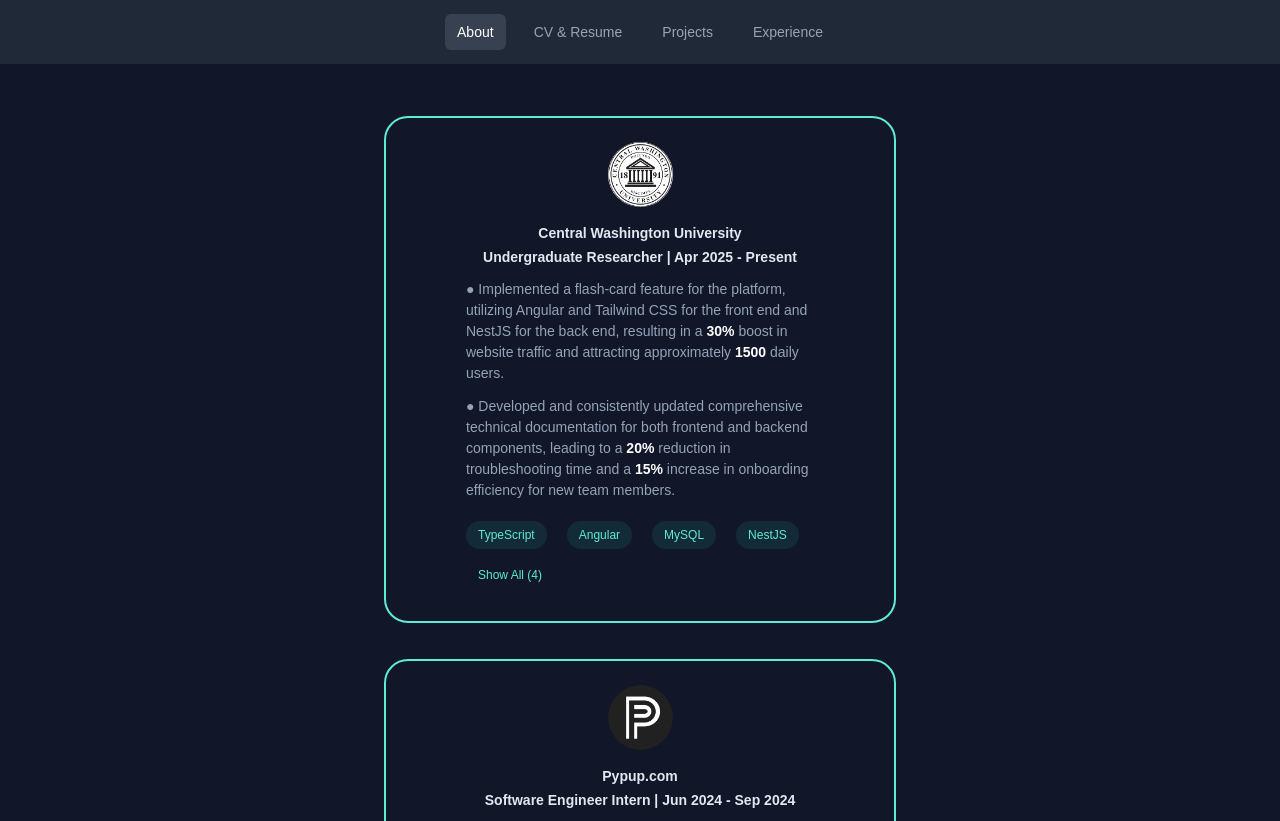
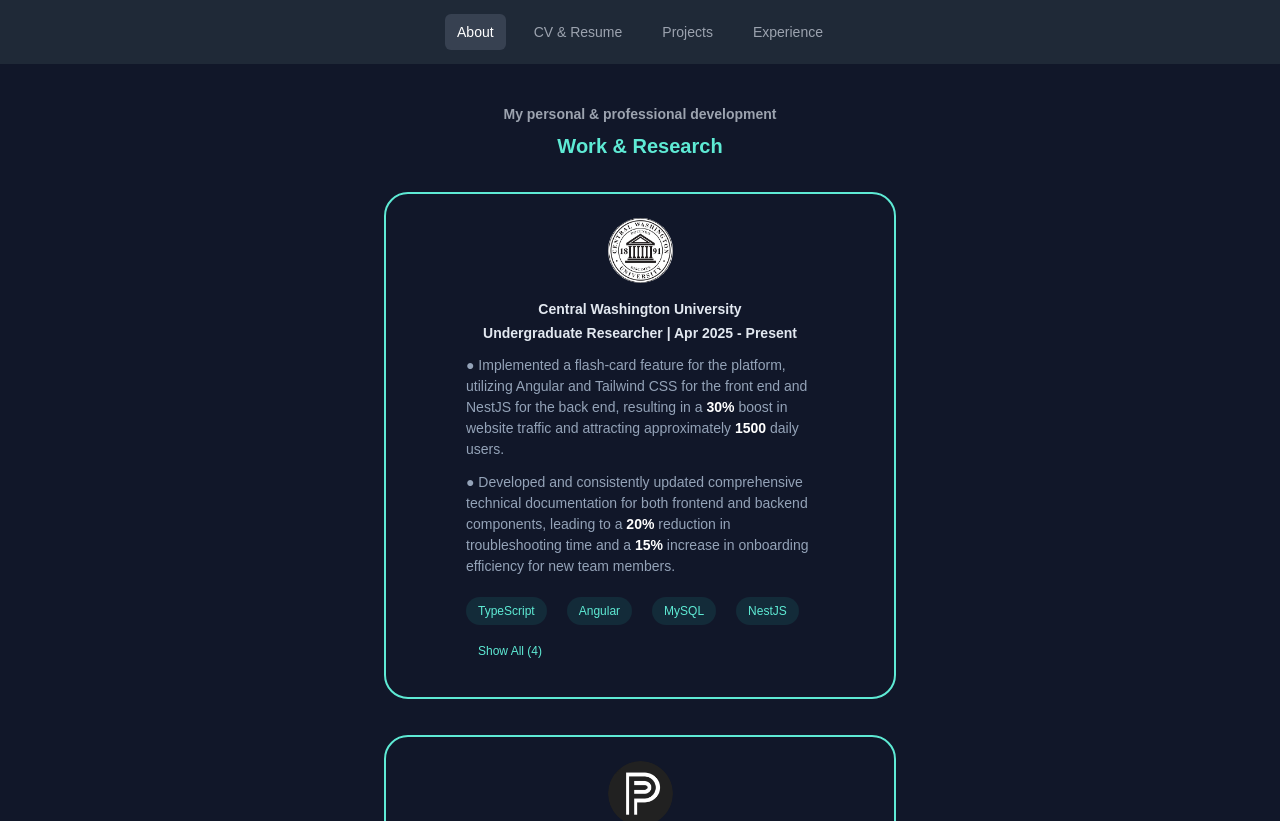
Before and after one commit to orchlonn/orchlon-portfolio, a Next.js app: page /experience in a window 1280 px wide. Shown: the top 821 px of the page. Built offline with nearby package versions, Linux system fonts and the light colour scheme.

Commit message:
section header updated

```diff
--- a/src/Components/ExperienceItem.tsx
+++ b/src/Components/ExperienceItem.tsx
@@ -24,8 +24,10 @@
     : skills.slice(0, initialSkillCount);
 
   return (
-    <div className="flex flex-col gap-y-2 my-3 w-2/5 border-2 border-teal-300 rounded-3xl py-5 px-20 transition-all duration-300 ease-in-out hover:scale-105 hover:shadow-[0_0_30px_rgba(20,184,166,0.3)] hover:border-teal-400 cursor-pointer">
-      {" "}
+    <div
+      className="flex flex-col gap-y-2 my-3 w-2/5 border-2 border-teal-300 rounded-3xl py-5 px-20 transition-all duration-300 ease-in-out hover:scale-105 hover:shadow-[0_0_30px_
+    ] hover:border-teal-400 cursor-pointer"
+    >
       <div className="flex justify-center items-center">
         <Image
           src={image}
--- a/src/Components/SectionHeader.tsx
+++ b/src/Components/SectionHeader.tsx
@@ -1,9 +1,9 @@
-const SectionHeader = ({ title }: { title: string }) => {
+const SectionHeader = ({ title, desc }: { title: string; desc: string }) => {
   return (
-    <h1 className="flex section-header text-2xl font-bold items-center">
-      /{title}
-      <span className="nav-indicator mr-4 h-[1px] w-32 bg-slate-600 transition-all ml-3"></span>
-    </h1>
+    <div className="flex flex-col gap-2 w-full text-center mt-10 mb-5">
+      <p className="text-gray-400 font-semibold text-sm">{desc}</p>
+      <p className="text-teal-300 text-xl	font-bold">{title}</p>
+    </div>
   );
 };
 
--- a/src/app/experience/page.tsx
+++ b/src/app/experience/page.tsx
@@ -4,10 +4,16 @@
 import SteppelinkLogo from "../../../public/steppelink_logo.webp";
 import SCCLogo from "../../../public/SCC_logo.png";
 import CWULogo from "../../../public/CWU_logo.png";
+import SectionHeader from "@/Components/SectionHeader";
 
 const Experience = () => {
   return (
-    <div className="flex flex-col items-center gap-y-3 my-10">
+    <div>
+      <SectionHeader
+        desc="My personal & professional development"
+        title="Work & Research"
+      />
+      <div className="flex flex-col items-center gap-y-3">
         <ExperienceItem
           image={CWULogo}
           position="Undergraduate Researcher | Apr 2025 - Present"
@@ -17,14 +23,14 @@
               ● Implemented a flash-card feature for the platform, utilizing
               Angular and Tailwind CSS for the front end and NestJS for the back
               end, resulting in a
-            <span className="font-bold text-white"> 30%</span> boost in website
-            traffic and attracting approximately
+              <span className="font-bold text-white"> 30%</span> boost in
+              website traffic and attracting approximately
               <span className="font-bold text-white"> 1500</span> daily users.
             </>,
             <>
               ● Developed and consistently updated comprehensive technical
-            documentation for both frontend and backend components, leading to a
-            <span className="font-bold text-white"> 20%</span> reduction in
+              documentation for both frontend and backend components, leading to
+              a<span className="font-bold text-white"> 20%</span> reduction in
               troubleshooting time and a{" "}
               <span className="font-bold text-white"> 15%</span> increase in
               onboarding efficiency for new team members.
@@ -51,14 +57,14 @@
               ● Implemented a flash-card feature for the platform, utilizing
               Angular and Tailwind CSS for the front end and NestJS for the back
               end, resulting in a
-            <span className="font-bold text-white"> 30%</span> boost in website
-            traffic and attracting approximately
+              <span className="font-bold text-white"> 30%</span> boost in
+              website traffic and attracting approximately
               <span className="font-bold text-white"> 1500</span> daily users.
             </>,
             <>
               ● Developed and consistently updated comprehensive technical
-            documentation for both frontend and backend components, leading to a
-            <span className="font-bold text-white"> 20%</span> reduction in
+              documentation for both frontend and backend components, leading to
+              a<span className="font-bold text-white"> 20%</span> reduction in
               troubleshooting time and a{" "}
               <span className="font-bold text-white"> 15%</span> increase in
               onboarding efficiency for new team members.
@@ -82,8 +88,8 @@
           description={[
             <>
               ● Leveraged AWS educational platform to evaluate cost and
-            performance metrics for small e-commerce businesses using EC2, VPS,
-            S3, CloudSearch, and DynamoDB, optimizing resource usage by
+              performance metrics for small e-commerce businesses using EC2,
+              VPS, S3, CloudSearch, and DynamoDB, optimizing resource usage by
               <span className="font-bold text-white"> 20% </span>
               while maintaining zero cost.
             </>,
@@ -113,8 +119,9 @@
               Native.
             </>,
             <>
-            ● Converted the MPT Pay banking application from its native language
-            to React Native, allowing the company to cut development costs by
+              ● Converted the MPT Pay banking application from its native
+              language to React Native, allowing the company to cut development
+              costs by
               <span className="font-bold text-white"> 50%.</span>
             </>,
           ]}
@@ -151,6 +158,7 @@
           initialSkillCount={4}
         />
       </div>
+    </div>
   );
 };
 
```
Lines whose indentation alone changed are shown as unchanged.
